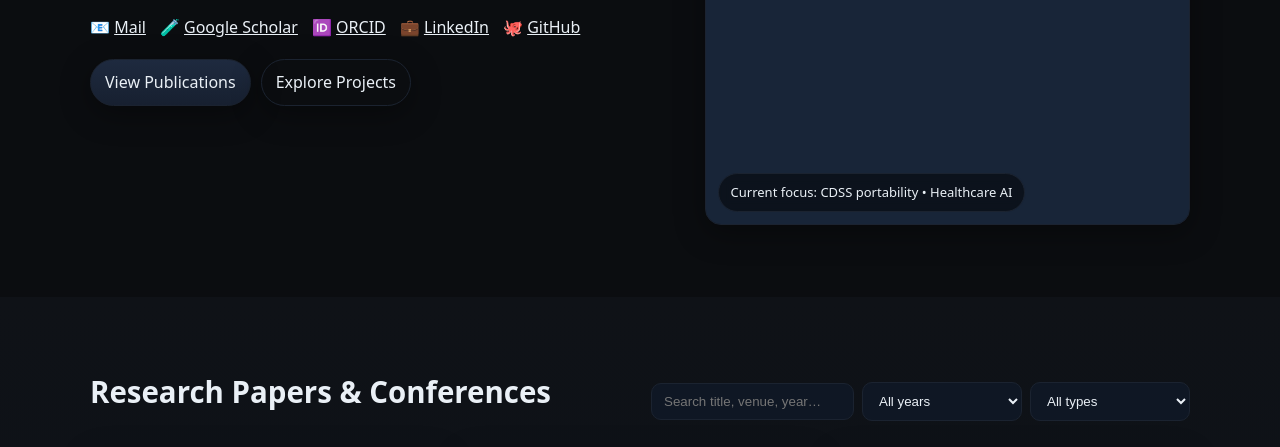
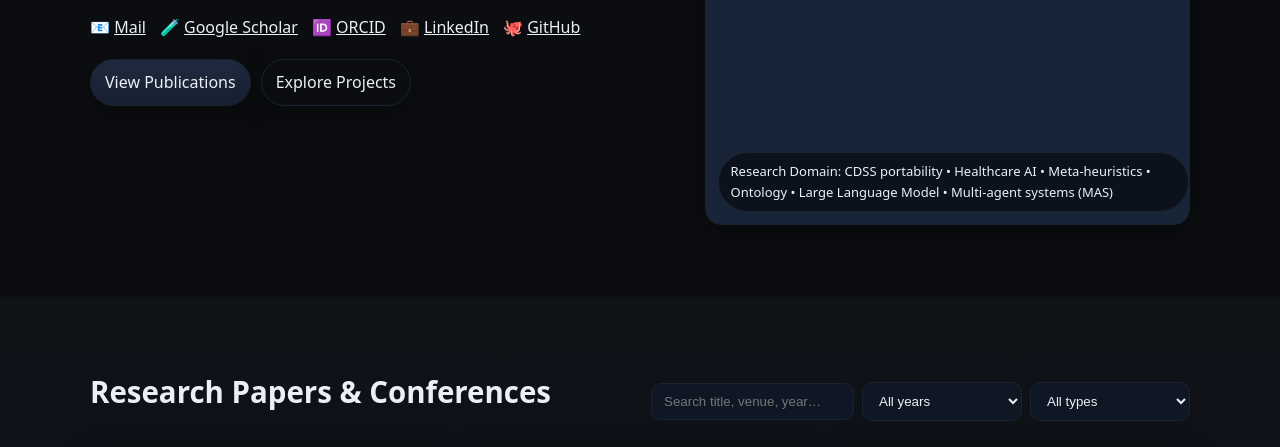
Before and after one commit to gouravtech/researchcosmos, a plain HTML site: page research-profile-v2/index.html in a window 1280 px wide. Shown: the part 281-728 px from the top of the page. Drawn offline with Linux system fonts and the light colour scheme.

Commit message:
Update index.html

```diff
--- a/research-profile-v2/index.html
+++ b/research-profile-v2/index.html
@@ -60,7 +60,7 @@
         <div>
           <div class="hero-card">
             <img src="assets/hero-placeholder.jpg" alt="Research illustration" />
-            <div class="hero-caption">Current focus: CDSS portability • Healthcare AI</div>
+            <div class="hero-caption">Research Domain: CDSS portability • Healthcare AI • Meta-heuristics • Ontology • Large Language Model • Multi-agent systems (MAS) </div>
           </div>
         </div>
       </div>
```
